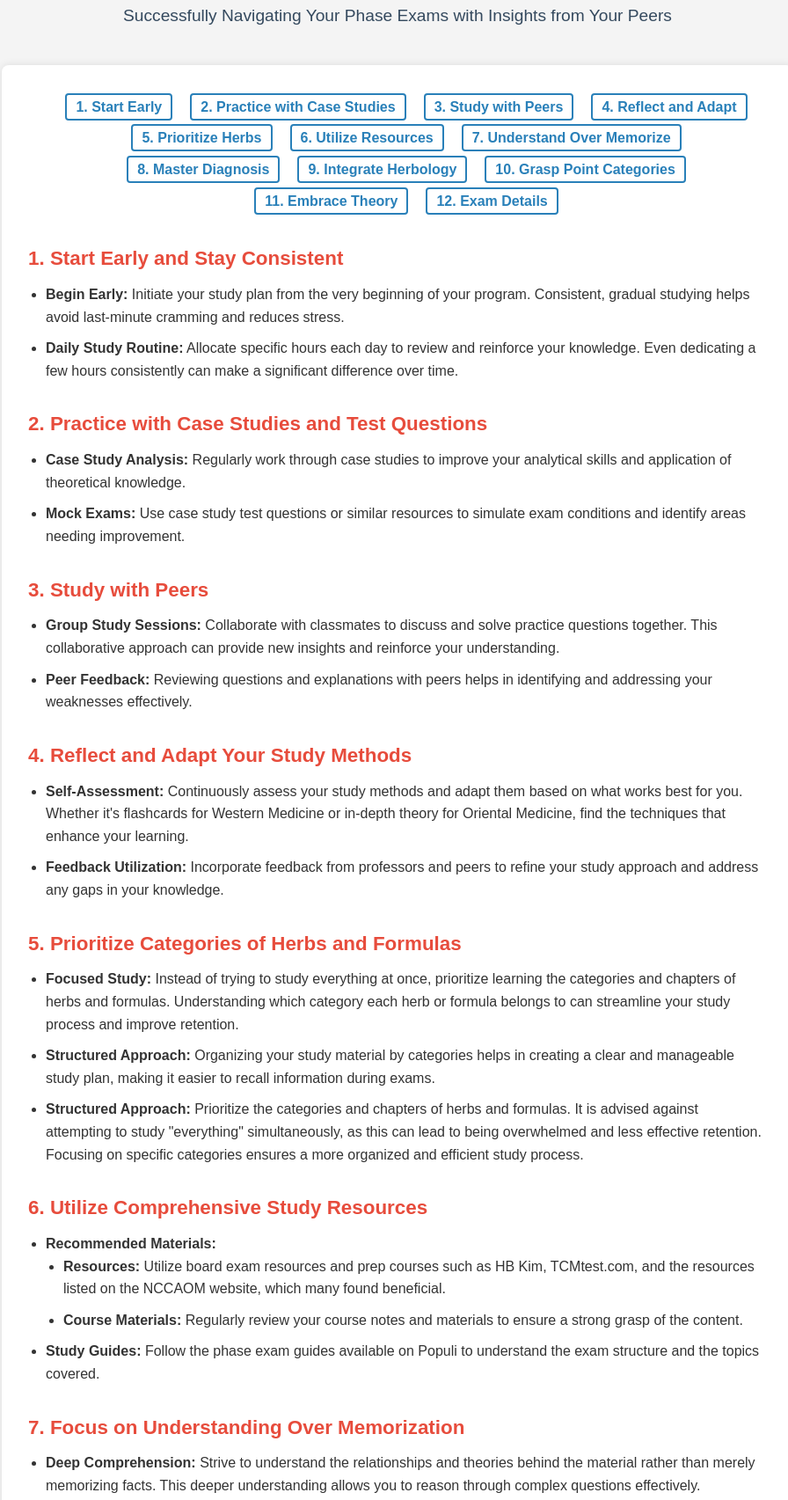
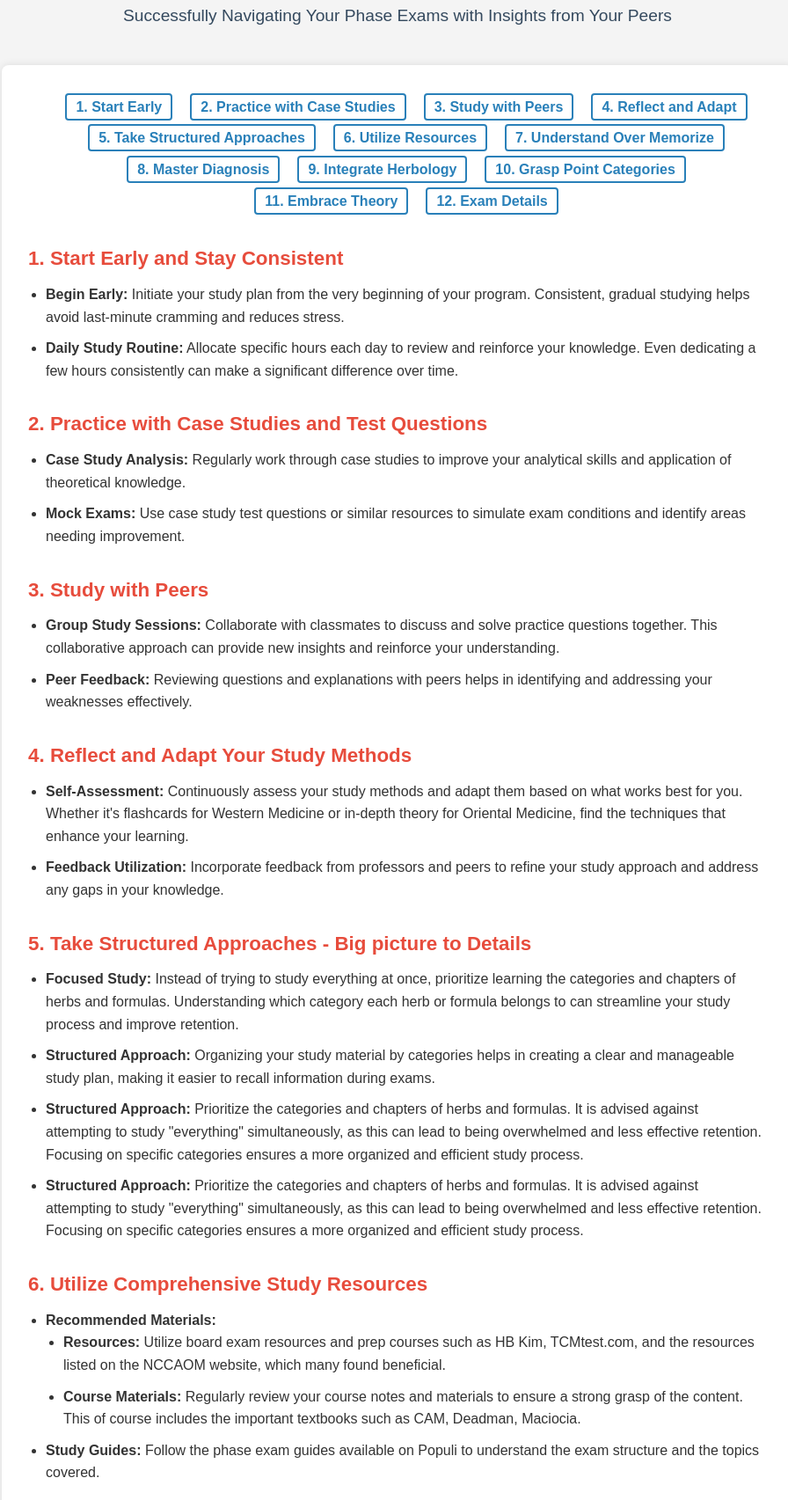
Before and after one commit to swoodeadlock/phase-exam-tips, a plain HTML site: page index.html in a window 1280 px wide. Shown: the part 91-1796 px from the top of the page at 88% size, without its empty margins (188-1084 px from the left). Drawn offline with Linux system fonts and the light colour scheme.

Commit message:
Update index.html
Tip 5 updated , mental health added

```diff
--- a/index.html
+++ b/index.html
@@ -245,7 +245,7 @@
                 <li><a href="#tip2">2. Practice with Case Studies</a></li>
                 <li><a href="#tip3">3. Study with Peers</a></li>
                 <li><a href="#tip4">4. Reflect and Adapt</a></li>
-                <li><a href="#tip5">5. Prioritize Herbs</a></li>
+                <li><a href="#tip5">5. Take Structured Approaches</a></li>
                 <li><a href="#tip6">6. Utilize Resources</a></li>
                 <li><a href="#tip7">7. Understand Over Memorize</a></li>
                 <li><a href="#tip8">8. Master Diagnosis</a></li>
@@ -289,10 +289,11 @@
         </section>
 
         <section id="tip5">
-            <h3><span class="tip-number">5. Prioritize Categories of Herbs and Formulas</span></h3>
+            <h3><span class="tip-number">5. Take Structured Approaches - Big picture to Details </span></h3>
             <ul>
                 <li><strong>Focused Study:</strong> Instead of trying to study everything at once, prioritize learning the categories and chapters of herbs and formulas. Understanding which category each herb or formula belongs to can streamline your study process and improve retention.</li>
                 <li><strong>Structured Approach:</strong> Organizing your study material by categories helps in creating a clear and manageable study plan, making it easier to recall information during exams.</li>
+                <li><strong>Structured Approach:</strong> Prioritize the categories and chapters of herbs and formulas. It is advised against attempting to study "everything" simultaneously, as this can lead to being overwhelmed and less effective retention. Focusing on specific categories ensures a more organized and efficient study process.</li>
                 <li><strong>Structured Approach:</strong> Prioritize the categories and chapters of herbs and formulas. It is advised against attempting to study "everything" simultaneously, as this can lead to being overwhelmed and less effective retention. Focusing on specific categories ensures a more organized and efficient study process.</li>
             </ul>
         </section>
@@ -303,7 +304,7 @@
                 <li><strong>Recommended Materials:</strong>
                     <ul>
                         <li><strong>Resources:</strong> Utilize board exam resources and prep courses such as HB Kim, TCMtest.com, and the resources listed on the NCCAOM website, which many found beneficial.</li>
-                        <li><strong>Course Materials:</strong> Regularly review your course notes and materials to ensure a strong grasp of the content.</li>
+                        <li><strong>Course Materials:</strong> Regularly review your course notes and materials to ensure a strong grasp of the content. This of course includes the important textbooks such as CAM, Deadman, Maciocia. </li>
                     </ul>
                 </li>
                 <li><strong>Study Guides:</strong> Follow the phase exam guides available on Populi to understand the exam structure and the topics covered.</li>
@@ -360,6 +361,7 @@
 
         <section>
             <p>By implementing these strategies and maintaining a disciplined study routine, you can approach your phase exams with confidence and competence. Remember, consistent effort and a deep understanding of the material are key to your success.</p>
+            <p>Finally, attend to your mental health and well-being. Test anxiety is the most common downfall of those who fail. And preparing for the exams early and gradually can help a lot. </p>
             <p>Good luck!</p>
         </section>
     </main>
```
